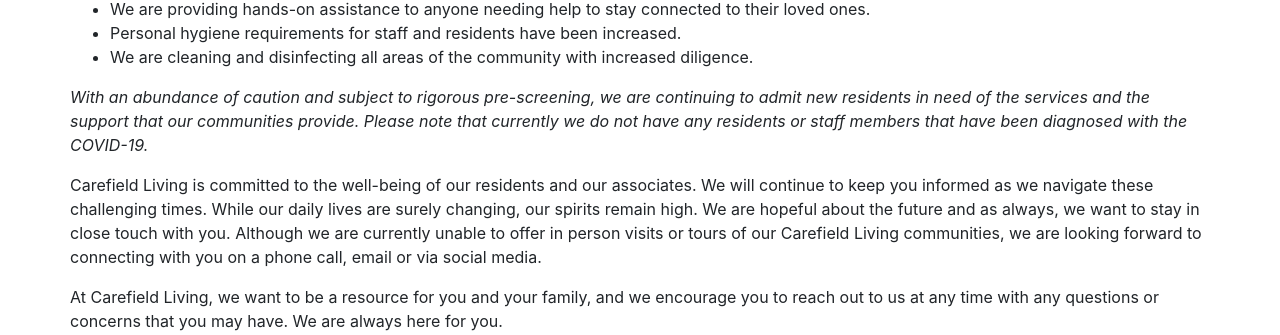
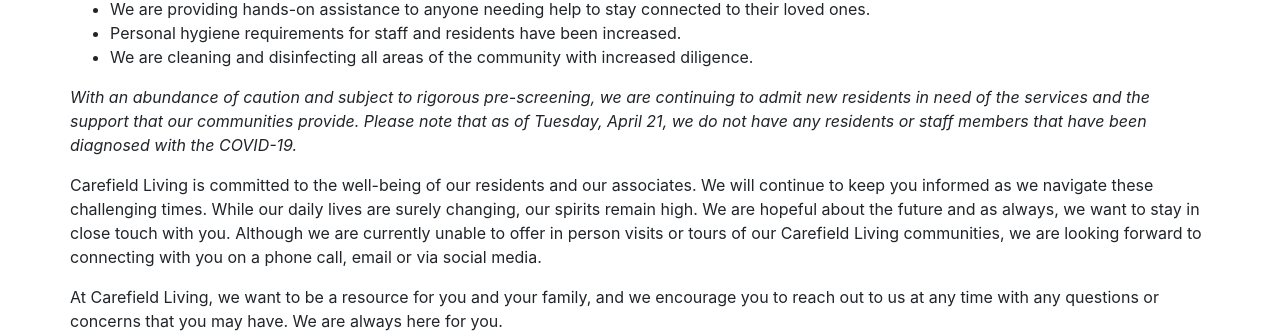
Before and after one commit to BrentWallace/park-visalia, a Node server app: page /covid-19 in a window 1280 px wide. Shown: the part 1008-1343 px from the top of the page. Run offline with Node 20, Linux system fonts and the light colour scheme.

Commit message:
Added date to covid letter

```diff
--- a/templates/views/covid.hbs
+++ b/templates/views/covid.hbs
@@ -45,7 +45,7 @@
           <li>We are cleaning and disinfecting all areas of the community with increased diligence.</li>
         </ul>
         <p><em>With an abundance of caution and subject to rigorous pre-screening, we are continuing to admit new
-            residents in need of the services and the support that our communities provide. Please note that currently
+            residents in need of the services and the support that our communities provide. Please note that as of Tuesday, April 21,
             we do not have any residents or staff members that have been diagnosed with the COVID-19.</em></p>
         <p>Carefield Living is committed to the well-being of our residents and our associates. We will continue to keep
           you informed as we navigate these challenging times. While our daily lives are surely changing, our spirits
```
